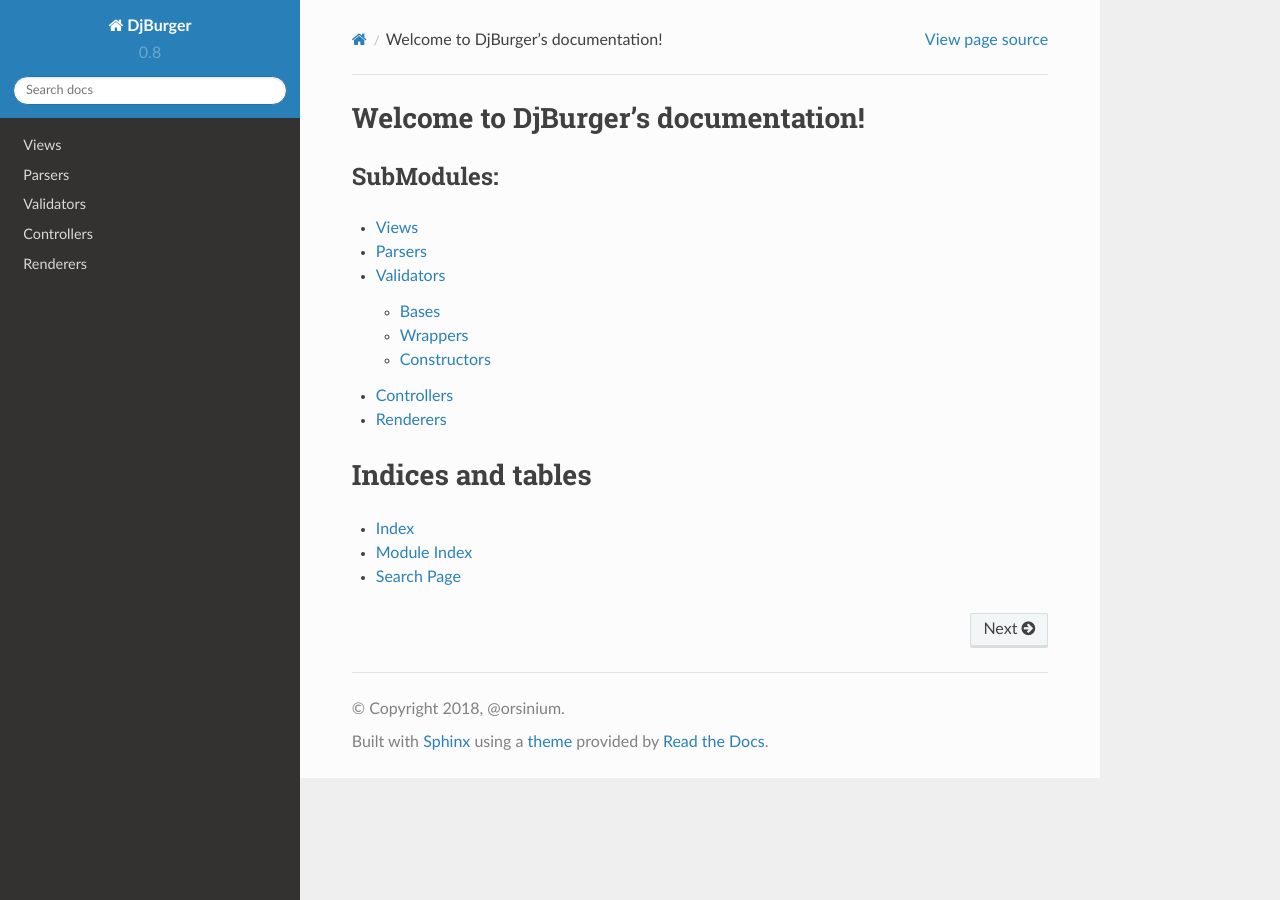
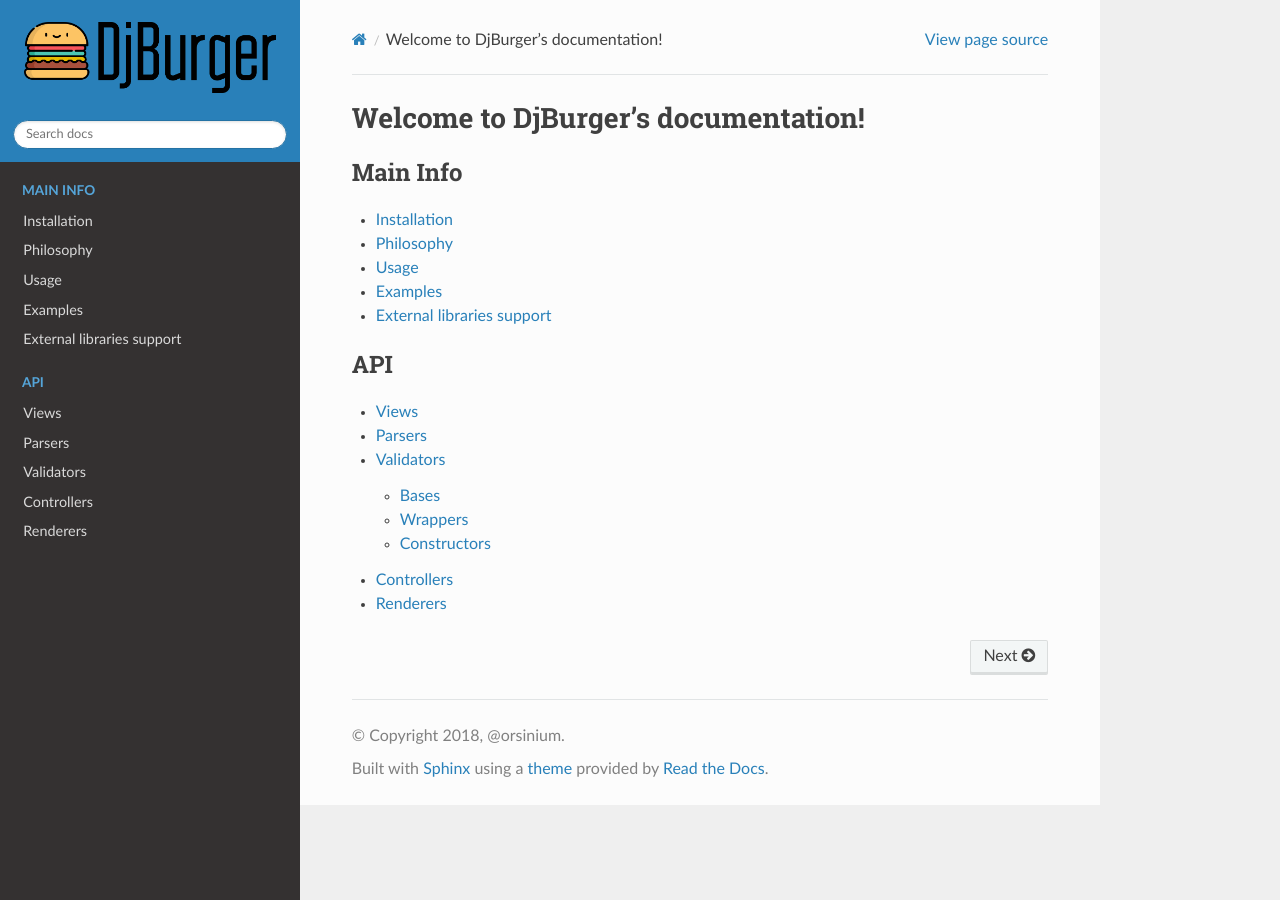
Before and after one commit to orsinium-archive/djburger, a Sphinx documentation site: the page built from wiki/source/index.rst, in a window 1280 px wide. Built offline with Sphinx 7.4.7 and the Read the Docs theme 2.0.0, drawn with Linux system fonts in a browser that asks for light colours.

```diff
--- a/wiki/source/conf.py
+++ b/wiki/source/conf.py
@@ -117,6 +117,11 @@ todo_include_todos = True
 #
 html_theme = 'sphinx_rtd_theme'
 html_theme_path = [sphinx_rtd_theme.get_html_theme_path()]
+html_logo = 'imgs/logo.png'
+html_theme_options = {
+    'logo_only': True,
+    'display_version': False,
+}
 
 
 # -- Options for HTMLHelp output ------------------------------------------
--- a/wiki/source/index.rst
+++ b/wiki/source/index.rst
@@ -6,22 +6,22 @@
 Welcome to DjBurger's documentation!
 ====================================
 
-SubModules:
------------
+.. toctree::
+    :maxdepth: 1
+    :caption: Main Info
+
+    installation
+    philosophy
+    usage
+    examples
+    external
 
 .. toctree::
     :maxdepth: 2
+    :caption: API
 
     views
     parsers
     validators
     controllers
     renderers
-
-
-Indices and tables
-==================
-
-* :ref:`genindex`
-* :ref:`modindex`
-* :ref:`search`
```
Also changed, not shown: README.md (+11 -153 lines), wiki/source/examples.md (added, +52 -0 lines), wiki/source/external.md (added, +19 -0 lines), wiki/source/installation.md (added, +31 -0 lines), wiki/source/philosophy.md (added, +25 -0 lines), wiki/source/usage.md (added, +46 -0 lines), wiki/source/imgs/logo.png (renamed from logo.png), wiki/source/imgs/logo.svg (renamed from logo.svg), wiki/source/imgs/scheme.png (renamed from scheme.png).
